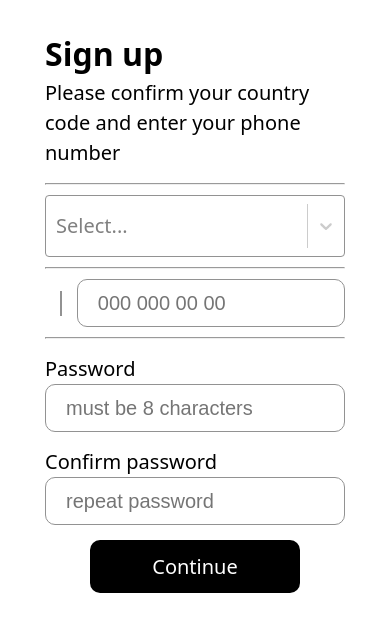
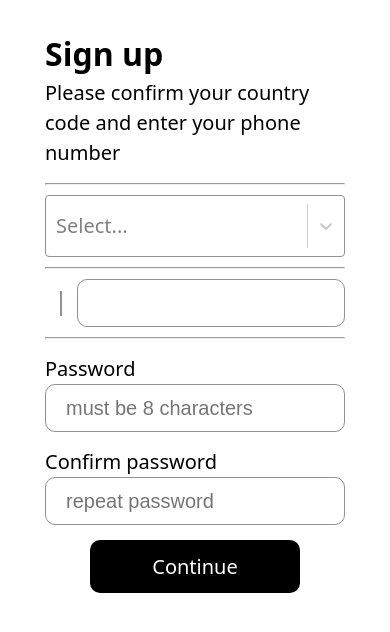
Before and after one commit to KassiyetB/HMS, a React app in the folder frontend/: page /signup/step2 in a window 390 px wide. Shown: the top 632 px of the page. Built offline with nearby package versions, Linux system fonts and the light colour scheme; no server answers; the HTML template or start-up script is replaced by a standard one.

Commit message:
include phone numbers into signup user data

```diff
--- a/frontend/package.json
+++ b/frontend/package.json
@@ -10,6 +10,7 @@
     "preview": "vite preview"
   },
   "dependencies": {
+    "libphonenumber-js": "^1.12.38",
     "react": "^19.2.0",
     "react-dom": "^19.2.0",
     "react-router-dom": "^7.13.1",
--- a/frontend/src/pages/Signup/Step2.tsx
+++ b/frontend/src/pages/Signup/Step2.tsx
@@ -4,104 +4,131 @@ import { useNavigate } from 'react-router-dom';
 import Select from 'react-select';
 import { useOutletContext } from "react-router-dom";
 import type { UserObject } from "@/layouts/SignupLayout";
+import { AsYouType, getExampleNumber, isValidNumber, getCountryCallingCode, isSupportedCountry } from "libphonenumber-js";
+import examples from "libphonenumber-js/examples.mobile.json";
+import type { CountryCode } from "libphonenumber-js";
 
 type ContextType = {
   userData: UserObject;
   setUserData: React.Dispatch<React.SetStateAction<UserObject>>;
 };
 
-
 type CountryOption = {
-        value: string; // Country code
-        phoneCode: string; // The full phone code (e.g., +1)
-        label: string; // The country name
-        flag: string;  // The flag image URL
+  value: CountryCode; // ISO alpha-2 country code
+  phoneCode: string;  // Full phone code (e.g., +1)
+  label: string;      // Country name
+  flag: string;       // Flag image URL
 }
 
 export default function Step2() {
   const navigate = useNavigate();
-
-    //const {userData, setUserData} = useOutletContext<ContextType>();
-
-    const handleSubmit = (e: React.SubmitEvent) => {
-        e.preventDefault();
-        navigate("/signup/step3");
-    }
+  const { userData, setUserData } = useOutletContext<ContextType>();
 
   const [countries, setCountries] = useState<CountryOption[]>([]);
   const [selected, setSelected] = useState<CountryOption | null>(null);
-    const [phoneNumber, setPhoneNumber] = useState<string>("");
+  const [phoneNumber, setPhoneNumber] = useState("");
 
+  // Handle phone input formatting
+  const handlePhoneNumberChange = (value: string, previousValue: string) => {
+    let newValue = value;
 
+    // Detect backspace and remove extra formatting chars
+    if (previousValue.length > value.length) {
+      const lastChar = previousValue[previousValue.length - 1];
+      if (lastChar === ')' || lastChar === '-' || lastChar === ' ') {
+        newValue = previousValue.slice(0, -2);
+      }
+    }
+
+    const formatter = new AsYouType(selected?.value || "US");
+    const formattedNumber = formatter.input(newValue);
+
+    setPhoneNumber(formattedNumber);
+
+    // Update userData with full formatted number
+    setUserData(prev => ({
+      ...prev,
+      phone_number: `${selected?.phoneCode} ${formattedNumber}`
+    }));
+  };
+
+  // Placeholder example
+  const getPhoneNumberPlaceholder = (): string => {
+    if (!selected?.value) return "";
+    const example = getExampleNumber(selected.value as CountryCode, examples);
+    if (!example) return "";
+    const raw = example.nationalNumber;
+    const formatter = new AsYouType(selected.value as CountryCode);
+    return formatter.input(raw);
+  };
+
+  // Submit handler with validation
+  const handleSubmit = (e: React.FormEvent) => {
+    e.preventDefault();
+    const valid = selected && isValidNumber(userData.phone_number, selected?.value);
+    if (valid) {
+      navigate("/signup/step3");
+    } else {
+      alert("Entered phone number is invalid. Try again!");
+    }
+  };
+
+  // Custom styles for react-select
   const customStyles = {
-        // 1. The text shown after selection
-        singleValue: (base: any) => ({
-            ...base,
-            color: 'var(--select-text-color)',
-        }),
-        // 2. The cursor/search text
-        input: (base: any) => ({
-            ...base,
-            color: 'var(--select-text-color)',
-        }),
-        // 3. The items in the dropdown
-        option: (base: any) => ({
-            ...base,
-            color: 'black',
-        }),
-        // 4. The container background
+    singleValue: (base: any) => ({ ...base, color: 'var(--select-text-color)' }),
+    input: (base: any) => ({ ...base, color: 'var(--select-text-color)' }),
+    option: (base: any) => ({ ...base, color: 'black' }),
     control: (base: any) => ({
       ...base,
       backgroundColor: 'var(--select-bg)',
       border: '1px solid var(--gray-text)',
       boxShadow: 'none',
-            '&:hover': { border: '3px solid #929292' } // Remove blue border on hover
+      '&:hover': { border: '3px solid #929292' }
     }),
-        menu: (base: any) => ({
-            ...base,
-            borderRadius: '8px',
-            marginTop: '5px'
-        })
+    menu: (base: any) => ({ ...base, borderRadius: '8px', marginTop: '5px' })
   };
 
-
+  // Fetch countries and filter only supported ones
   useEffect(() => {
-        fetch('https://restcountries.com/v3.1/all?fields=name,idd,flags,cca2')
-        .then(res=> res.json())
+    fetch('https://restcountries.com/v3.1/all?fields=name,flags,cca2')
+      .then(res => res.json())
       .then((data: any[]) => {
-            const formatted: CountryOption[] = data.map(country => ({
+        const formatted: CountryOption[] = data
+          .filter(country => isSupportedCountry(country.cca2)) // Only supported by libphonenumber-js
+          .map(country => ({
             value: country.cca2,
-                phoneCode: country.idd?.root,
+            phoneCode: `+${getCountryCallingCode(country.cca2)}`,
             label: country.name.common,
             flag: country.flags.png,
           }))
           .sort((a, b) => a.label.localeCompare(b.label));
+
         setCountries(formatted);
 
+        // Detect user country by IP
         fetch("http://ip-api.com/json/")
-            .then(response => response.json())
-            .then((data)=> {
-                const detectedCountry = formatted.find(c => c.value === data.countryCode);
-                if(detectedCountry){
-                    setSelected(detectedCountry);
-                }
+          .then(resp => resp.json())
+          .then(ipData => {
+            const detected = formatted.find(c => c.value === ipData.countryCode);
+            if (detected) setSelected(detected);
           })
+          .catch(() => {}); // ignore IP errors
       })
-        .catch(err => console.error("Error initialization:", err));
-
+      .catch(err => console.error("Error fetching countries:", err));
   }, []);
 
-    return(
+  return (
     <form className='Signup-form' onSubmit={handleSubmit}>
       <h1>Sign up</h1>
       <p>Please confirm your country code and enter your phone number</p>
+
       <div id="s-input-1" className="signup-input-phone">
         <hr />
         <Select
           styles={customStyles}
           options={countries}
           value={selected}
-                    onChange={(option) => setSelected(option)}
+          onChange={option => setSelected(option)}
           formatOptionLabel={country => (
             <div style={{ display: 'flex', alignItems: 'center' }}>
               <img src={country.flag} alt="" style={{ width: 20, marginRight: 10 }} />
@@ -109,36 +136,47 @@ export default function Step2() {
             </div>
           )}
           required
-
         />
         <hr />
-                <div style={{display: "flex", gap:"15px", alignItems:"center"}}>
+        <div style={{ display: "flex", gap: "15px", alignItems: "center" }}>
           <p className='country-code'>{selected?.phoneCode}</p>
           <div className='vertical-line'></div>
           <input
-                        type='tel'
+            type='text'
             className='phone-number'
             value={phoneNumber}
-                        onChange={(e)=> setPhoneNumber(e.target.value)}
-                        pattern='[0-9]{3} [0-9]{3} [0-9]{2} [0-9]{2}'
-                        placeholder='000 000 00 00'
+            onChange={e => handlePhoneNumberChange(e.target.value, phoneNumber)}
+            placeholder={getPhoneNumberPlaceholder()}
             required
           />
         </div>
         <hr />
       </div>
+
       <div id="s-input-2" className="signup-input">
         <label htmlFor="password">Password</label>
         <br />
-                <input id="password" type="password" placeholder="must be 8 characters" />
+        <input
+          id="password"
+          type="password"
+          placeholder="must be 8 characters"
+          minLength={8}
+        />
       </div>
+
       <div id="s-input-3" className="signup-input">
         <label htmlFor="repeat-password">Confirm password</label>
         <br />
-                <input id="repeat-password" type="password" placeholder="repeat password" />
+        <input
+          id="repeat-password"
+          type="password"
+          placeholder="repeat password"
+          minLength={8}
+        />
       </div>
+
       <div className='submit-btn-aligner'>
-                <input type="submit" value="Continue"></input>
+        <input type="submit" value="Continue" />
       </div>
     </form>
   )
```
Also changed, not shown: 1 other file (tests, documents, lock files or other folders). Lines whose indentation alone changed are shown as unchanged.
